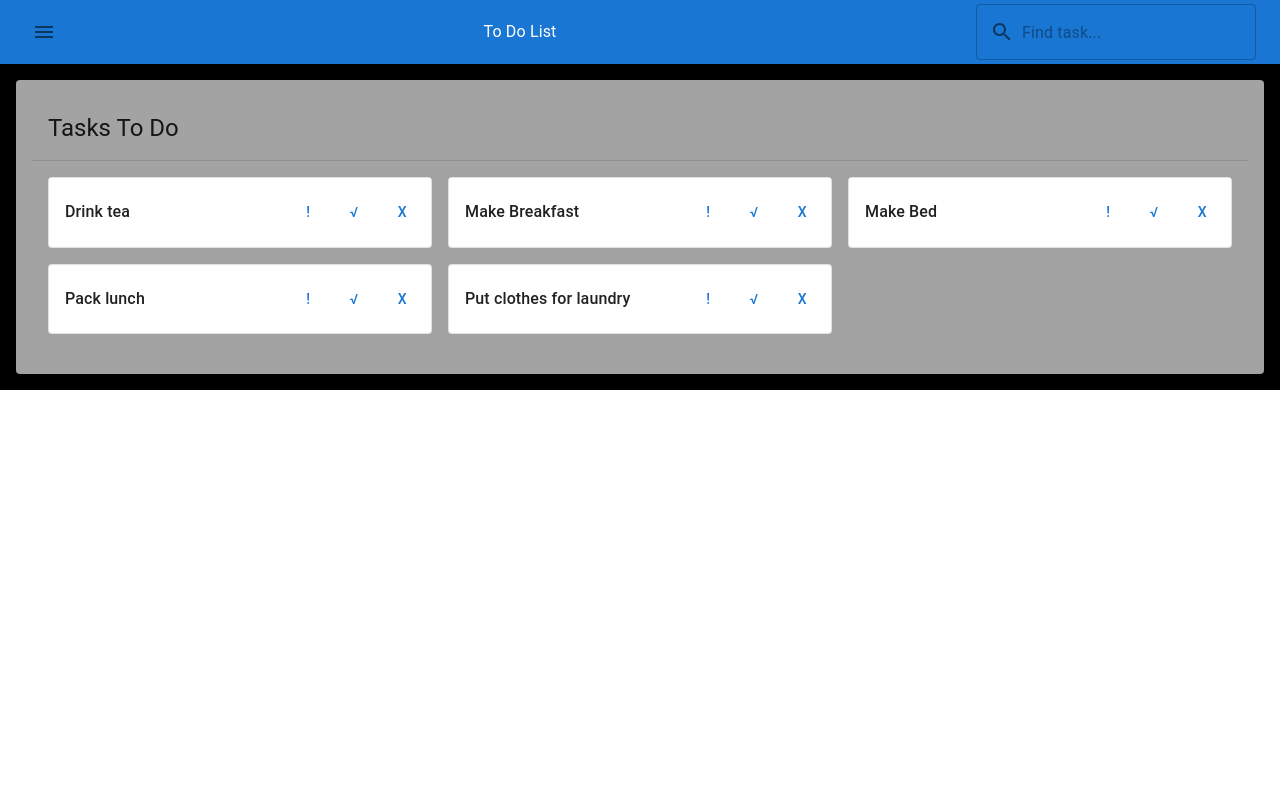
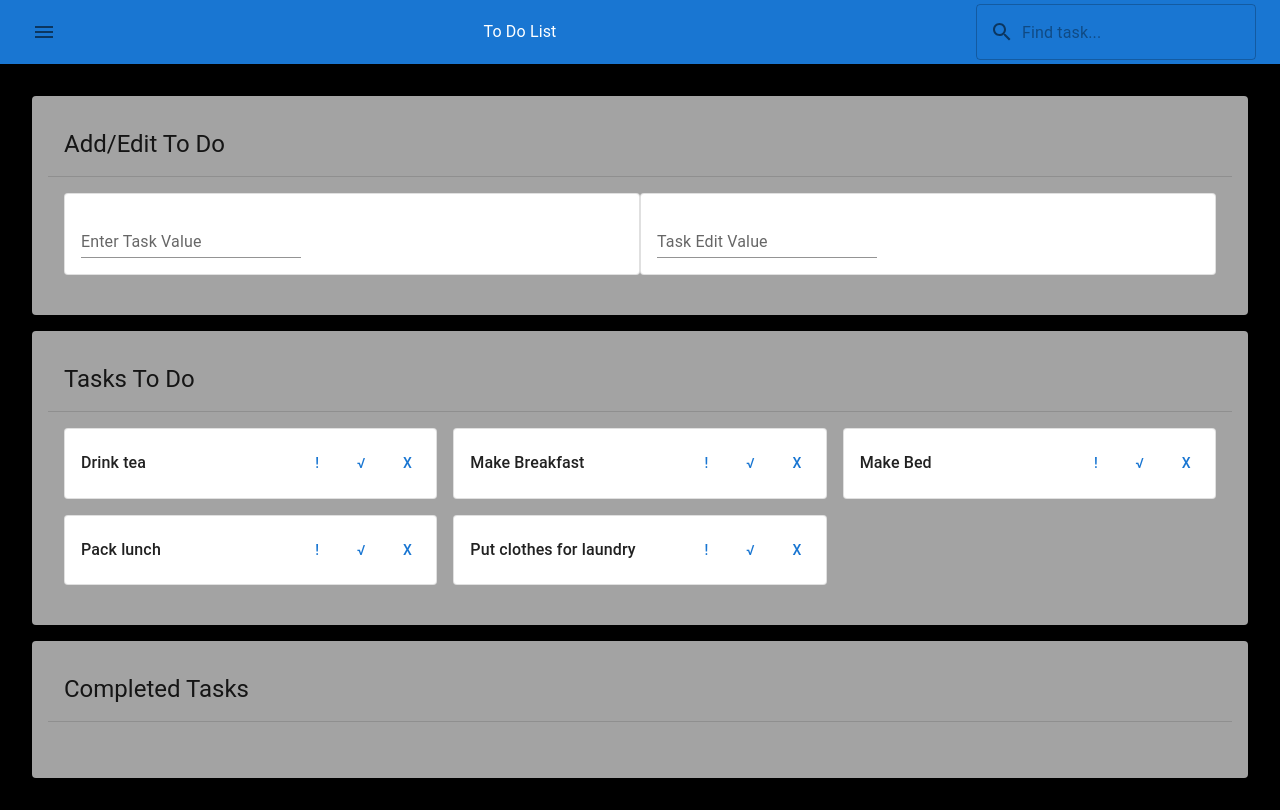
Before and after one commit to rohit-propelius/to-do-demo-mui, a React (Create React App) app: page /dashboard in a window 1280 px wide. Built offline with nearby package versions, Linux system fonts and the light colour scheme.

Commit message:
added add edit card

```diff
--- a/src/pages/Dashboard.tsx
+++ b/src/pages/Dashboard.tsx
@@ -65,6 +65,7 @@ const useStyles = makeStyles((theme) => ({
   },
   rootCard: {
     padding: "1rem",
+    margin: "1rem",
     background: "#a3a3a3",
     borderRadius: "10px",
   },
@@ -250,6 +251,46 @@ function Dashboard (){
         </Toolbar>
       </AppBar>
       <Box className={classes.wrapper}>
+        {/* START : Add Edit Card */}
+        <Card
+          className={classes.rootCard}
+          sx={{ backgroundColor: "#a3a3a3 !important" }}
+        >
+          <CardHeader title="Add/Edit To Do" />
+          <Divider></Divider>
+          <CardContent
+            className={classes.cardContent}
+            sx={{
+              gridTemplateColumns: "repeat(1, 1fr)",
+            }}
+          >
+            <Grid container>
+              <Grid xs={12} sm={12} md={6} lg={6}>
+                <Paper className={classes.listItems} variant="outlined">
+                  <TextField
+                    id="addTask"
+                    label="Enter Task Value"
+                    variant="standard"
+                    value={globalStateVal.values["taskbox"]?.value || ""}
+                  />
+                </Paper>
+              </Grid>
+              <Grid xs={12} sm={12} md={6} lg={6}>
+                <Paper className={classes.listItems} variant="outlined">
+                  <TextField
+                    id="addTask"
+                    label="Task Edit Value"
+                    variant="standard"
+                    value={globalStateVal.values["editbox"]?.value || ""}
+                  />
+                </Paper>
+              </Grid>
+            </Grid>
+          </CardContent>
+        </Card>
+        {/* END : Add Edit Card */}
+
+        {/* START : To Dos Card */}
         <Card
           className={classes.rootCard}
           sx={{ backgroundColor: "#a3a3a3 !important" }}
@@ -313,6 +354,40 @@ function Dashboard (){
             })}
           </CardContent>
         </Card>
+        {/* END : To Dos Card */}
+
+        {/* START : Completed Tasks Card */}
+        <Card
+          className={classes.rootCard}
+          sx={{ backgroundColor: "#a3a3a3 !important" }}
+        >
+          <CardHeader title="Completed Tasks" />
+          <Divider></Divider>
+          <CardContent className={classes.cardContent}>
+            {rV.completed.map((val) => {
+              return (
+                <Grid container>
+                  <Grid xs={12} sm={12} md={12} lg={12}>
+                    <Paper className={classes.listItems} variant="outlined">
+                      <Typography
+                        variant="h6"
+                        sx={{
+                          height: "100%",
+                          display: "flex",
+                          alignItems: "center",
+                          fontSize: "16px",
+                        }}
+                      >
+                        {val}
+                      </Typography>
+                    </Paper>
+                  </Grid>
+                </Grid>
+              );
+            })}
+          </CardContent>
+        </Card>
+        {/* END : Completed Tasks Card */}
       </Box>
     </Box>
   );
```
